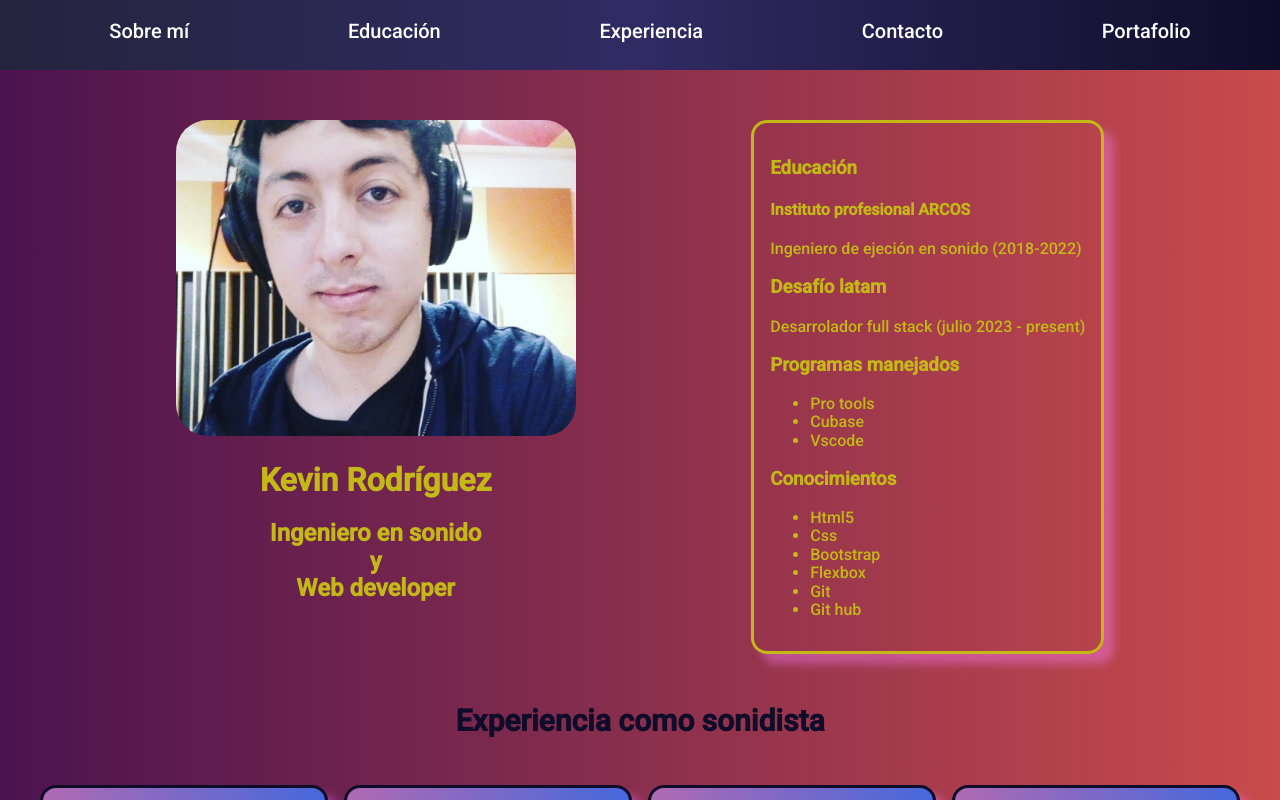
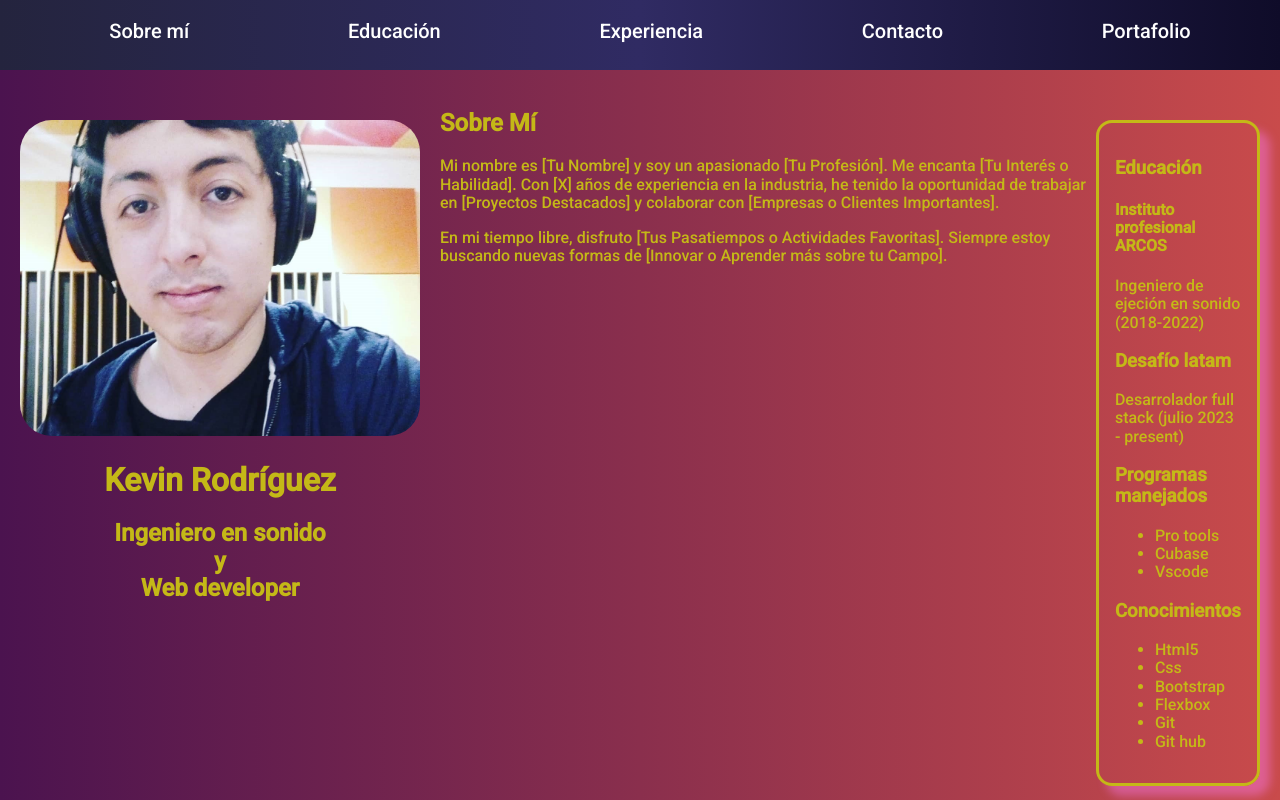
Before and after one commit to kevin-sound-design/prueba-desarrollo-portafolio, a plain HTML site: page index.html in a window 1280 px wide. Shown: the top 800 px of the page. Drawn offline with Linux system fonts and the light colour scheme.

Commit message:
Añadí nuevo segmento en el body "Sobre mi"

```diff
--- a/index.html
+++ b/index.html
@@ -40,6 +40,7 @@
         </div>
     </nav>
 
+
     <div class="container">
 
         <header>
@@ -48,6 +49,21 @@
                 <h1>Kevin Rodríguez</h1>
                 <h2>Ingeniero en sonido <br> y <br> Web developer</h2>
             </div>
+
+
+            <div class="container about-container">
+                <div class="row">
+                    <div class="col-md-6">
+
+                    </div>
+                    <div class="col-md-6">
+                        <h2>Sobre Mí</h2>
+                        <p>Mi nombre es [Tu Nombre] y soy un apasionado [Tu Profesión]. Me encanta [Tu Interés o Habilidad]. Con [X] años de experiencia en la industria, he tenido la oportunidad de trabajar en [Proyectos Destacados] y colaborar con [Empresas o Clientes Importantes].</p>
+                        <p>En mi tiempo libre, disfruto [Tus Pasatiempos o Actividades Favoritas]. Siempre estoy buscando nuevas formas de [Innovar o Aprender más sobre tu Campo].</p>
+                    </div>
+                </div>
+            </div>
+
 
             <div class="educacion">
                 <h3 id="educacion-nav">Educación</h3>
```
